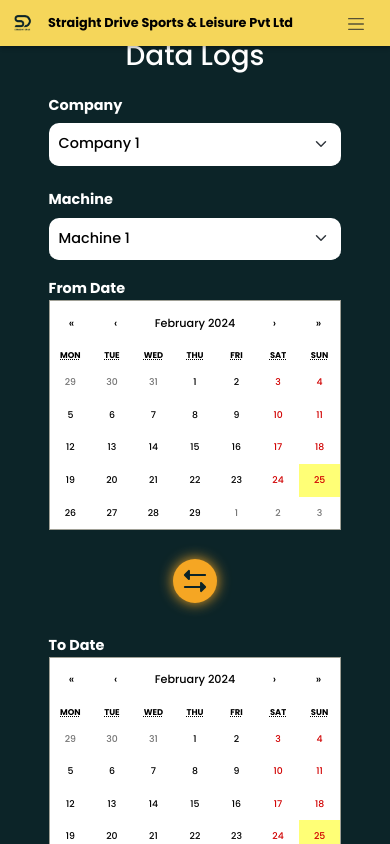
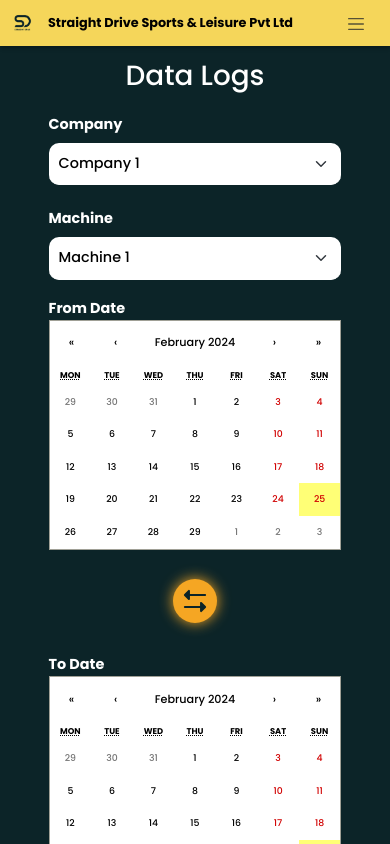
Before and after one commit to dinesh-comrade/straight_drive, a React (Create React App) app: page /straight_drive/data-logs in a window 390 px wide. Shown: the top 844 px of the page. Built offline with nearby package versions, Linux system fonts and the light colour scheme; a web font is replaced by a local one.

Commit message:
Data logs started

```diff
--- a/src/CSS/Data.css
+++ b/src/CSS/Data.css
@@ -92,7 +92,7 @@
 
 @media screen and (max-width: 768px) {
   .data-logs {
-    padding: 10% 0;
+    padding: 15% 0;
   }
   .data-logs-body {
     padding: 0 10%;
```
